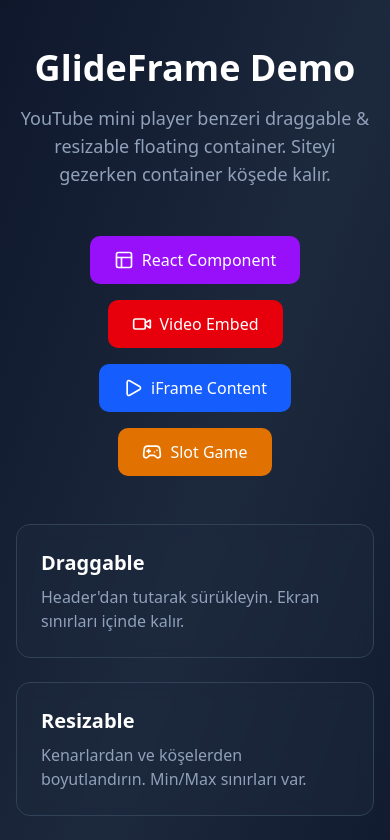
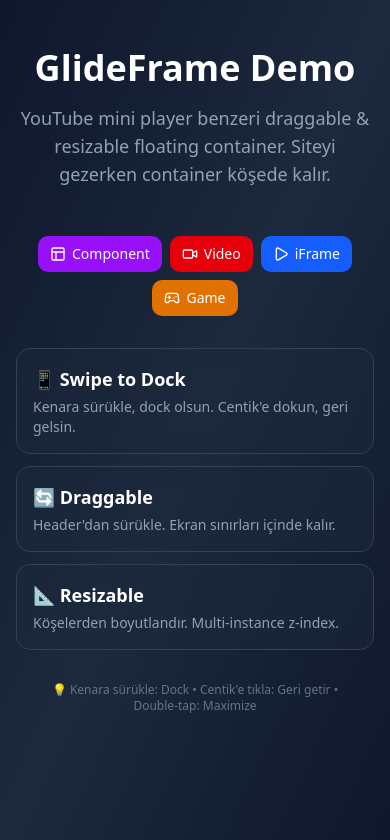
Before and after one commit to atknatk/glide-frame, a Next.js app: page / in a window 390 px wide. Shown: the top 840 px of the page. Built offline with nearby package versions, Linux system fonts and the light colour scheme.

Commit message:
Feature: Swipe-to-dock - drag to edge to minimize, tap handle to restore + mobile responsive UI

```diff
--- a/app/page.tsx
+++ b/app/page.tsx
@@ -1,8 +1,22 @@
 "use client";
 
-import { useState } from "react";
+import { useState, useSyncExternalStore } from "react";
 import { GlideFrame } from "@/components/glide-frame";
 import { Play, Video, Gamepad2, Layout } from "lucide-react";
+
+const MOBILE_BREAKPOINT = 768;
+
+// Hook for responsive size
+function useIsMobile() {
+  return useSyncExternalStore(
+    (callback) => {
+      window.addEventListener("resize", callback);
+      return () => window.removeEventListener("resize", callback);
+    },
+    () => window.innerWidth < MOBILE_BREAKPOINT,
+    () => false
+  );
+}
 
 // Demo component to show inside GlideFrame
 function DemoContent({ title, color }: { title: string; color: string }) {
@@ -10,11 +24,11 @@ function DemoContent({ title, color }: { title: string; color: string }) {
     <div
       className={`h-full w-full flex flex-col items-center justify-center gap-4 ${color}`}
     >
-      <h2 className="text-2xl font-bold text-white">{title}</h2>
-      <p className="text-white/80 text-center px-4">
-        This is a draggable and resizable container.
+      <h2 className="text-xl md:text-2xl font-bold text-white">{title}</h2>
+      <p className="text-white/80 text-center px-4 text-sm md:text-base">
+        Draggable & resizable container.
         <br />
-        Try moving it around!
+        Kenara sürükle → Dock!
       </p>
     </div>
   );
@@ -28,6 +42,7 @@ interface FrameConfig {
 
 export default function Home() {
   const [frames, setFrames] = useState<FrameConfig[]>([]);
+  const isMobile = useIsMobile();
 
   const addFrame = (type: FrameConfig["type"]) => {
     const id = `frame-${Date.now()}`;
@@ -73,6 +88,23 @@ export default function Home() {
     }
   };
 
+  // Responsive frame sizes
+  const getFrameSize = () => {
+    if (isMobile) {
+      const width = typeof window !== "undefined" ? window.innerWidth - 40 : 300;
+      return { width: Math.min(width, 340), height: 280 };
+    }
+    return { width: 480, height: 320 };
+  };
+
+  // Responsive frame position
+  const getFramePosition = (index: number) => {
+    if (isMobile) {
+      return { x: 20, y: 100 + index * 30 };
+    }
+    return { x: 100 + index * 40, y: 100 + index * 40 };
+  };
+
   return (
     <div className="min-h-screen bg-gradient-to-br from-slate-900 via-slate-800 to-slate-900">
       {/* Main Content */}
@@ -88,62 +120,62 @@ export default function Home() {
         </div>
 
         {/* Control Buttons */}
-        <div className="flex flex-wrap justify-center gap-4 mb-12">
+        <div className="flex flex-wrap justify-center gap-2 md:gap-4 mb-8 md:mb-12">
           <button
             onClick={() => addFrame("component")}
-            className="flex items-center gap-2 px-6 py-3 bg-purple-600 hover:bg-purple-700 text-white rounded-lg transition-colors"
+            className="flex items-center gap-1.5 md:gap-2 px-3 md:px-6 py-2 md:py-3 bg-purple-600 hover:bg-purple-700 active:scale-95 text-white text-sm md:text-base rounded-lg transition-all"
           >
-            <Layout className="w-5 h-5" />
-            React Component
+            <Layout className="w-4 h-4 md:w-5 md:h-5" />
+            <span className="hidden sm:inline">React</span> Component
           </button>
           <button
             onClick={() => addFrame("video")}
-            className="flex items-center gap-2 px-6 py-3 bg-red-600 hover:bg-red-700 text-white rounded-lg transition-colors"
+            className="flex items-center gap-1.5 md:gap-2 px-3 md:px-6 py-2 md:py-3 bg-red-600 hover:bg-red-700 active:scale-95 text-white text-sm md:text-base rounded-lg transition-all"
           >
-            <Video className="w-5 h-5" />
-            Video Embed
+            <Video className="w-4 h-4 md:w-5 md:h-5" />
+            Video
           </button>
           <button
             onClick={() => addFrame("iframe")}
-            className="flex items-center gap-2 px-6 py-3 bg-blue-600 hover:bg-blue-700 text-white rounded-lg transition-colors"
+            className="flex items-center gap-1.5 md:gap-2 px-3 md:px-6 py-2 md:py-3 bg-blue-600 hover:bg-blue-700 active:scale-95 text-white text-sm md:text-base rounded-lg transition-all"
           >
-            <Play className="w-5 h-5" />
-            iFrame Content
+            <Play className="w-4 h-4 md:w-5 md:h-5" />
+            iFrame
           </button>
           <button
             onClick={() => addFrame("game")}
-            className="flex items-center gap-2 px-6 py-3 bg-amber-600 hover:bg-amber-700 text-white rounded-lg transition-colors"
+            className="flex items-center gap-1.5 md:gap-2 px-3 md:px-6 py-2 md:py-3 bg-amber-600 hover:bg-amber-700 active:scale-95 text-white text-sm md:text-base rounded-lg transition-all"
           >
-            <Gamepad2 className="w-5 h-5" />
-            Slot Game
+            <Gamepad2 className="w-4 h-4 md:w-5 md:h-5" />
+            Game
           </button>
         </div>
 
         {/* Features */}
-        <div className="grid md:grid-cols-3 gap-6 max-w-4xl mx-auto">
-          <div className="bg-slate-800/50 backdrop-blur-sm rounded-xl p-6 border border-slate-700">
-            <h3 className="text-xl font-semibold text-white mb-2">Draggable</h3>
-            <p className="text-slate-400">
-              Header&apos;dan tutarak sürükleyin. Ekran sınırları içinde kalır.
+        <div className="grid grid-cols-1 sm:grid-cols-3 gap-3 md:gap-6 max-w-4xl mx-auto">
+          <div className="bg-slate-800/50 backdrop-blur-sm rounded-xl p-4 md:p-6 border border-slate-700">
+            <h3 className="text-lg md:text-xl font-semibold text-white mb-1 md:mb-2">📱 Swipe to Dock</h3>
+            <p className="text-slate-400 text-sm md:text-base">
+              Kenara sürükle, dock olsun. Centik&apos;e dokun, geri gelsin.
             </p>
           </div>
-          <div className="bg-slate-800/50 backdrop-blur-sm rounded-xl p-6 border border-slate-700">
-            <h3 className="text-xl font-semibold text-white mb-2">Resizable</h3>
-            <p className="text-slate-400">
-              Kenarlardan ve köşelerden boyutlandırın. Min/Max sınırları var.
+          <div className="bg-slate-800/50 backdrop-blur-sm rounded-xl p-4 md:p-6 border border-slate-700">
+            <h3 className="text-lg md:text-xl font-semibold text-white mb-1 md:mb-2">🔄 Draggable</h3>
+            <p className="text-slate-400 text-sm md:text-base">
+              Header&apos;dan sürükle. Ekran sınırları içinde kalır.
             </p>
           </div>
-          <div className="bg-slate-800/50 backdrop-blur-sm rounded-xl p-6 border border-slate-700">
-            <h3 className="text-xl font-semibold text-white mb-2">Multi-Instance</h3>
-            <p className="text-slate-400">
-              Birden fazla frame açın. Tıklanan üste gelir (z-index).
+          <div className="bg-slate-800/50 backdrop-blur-sm rounded-xl p-4 md:p-6 border border-slate-700">
+            <h3 className="text-lg md:text-xl font-semibold text-white mb-1 md:mb-2">📐 Resizable</h3>
+            <p className="text-slate-400 text-sm md:text-base">
+              Köşelerden boyutlandır. Multi-instance z-index.
             </p>
           </div>
         </div>
 
         {/* Instructions */}
-        <div className="mt-12 text-center text-slate-500 text-sm">
-          <p>💡 Minimize: Sağ alt köşeye küçülür • Maximize: Full-screen olur • Double-click: Toggle maximize</p>
+        <div className="mt-8 md:mt-12 text-center text-slate-500 text-xs md:text-sm px-4">
+          <p>💡 Kenara sürükle: Dock • Centik&apos;e tıkla: Geri getir • Double-tap: Maximize</p>
         </div>
       </main>
 
@@ -153,11 +185,8 @@ export default function Home() {
           key={frame.id}
           id={frame.id}
           title={frame.title}
-          defaultPosition={{
-            x: 100 + index * 50,
-            y: 100 + index * 50,
-          }}
-          defaultSize={{ width: 640, height: 400 }}
+          defaultPosition={getFramePosition(index)}
+          defaultSize={getFrameSize()}
           onClose={() => removeFrame(frame.id)}
         >
           {renderFrameContent(frame)}
--- a/components/glide-frame/GlideFrame.tsx
+++ b/components/glide-frame/GlideFrame.tsx
@@ -90,8 +90,6 @@ export function GlideFrame({
   // If docked, render the dock handle instead of Rnd
   if (state.isDocked) {
     const isDockedLeft = state.dockedSide === "left";
-    const windowHeight = typeof window !== "undefined" ? window.innerHeight : 1080;
-    const topPosition = (windowHeight - DOCKED_HEIGHT) / 2;
 
     return (
       <div
@@ -100,7 +98,7 @@ export function GlideFrame({
         style={{
           zIndex: state.zIndex,
           position: "fixed",
-          top: topPosition,
+          top: state.dockedY,
           [isDockedLeft ? "left" : "right"]: 0,
           width: DOCKED_HANDLE_WIDTH,
           height: DOCKED_HEIGHT,
@@ -110,12 +108,13 @@ export function GlideFrame({
         className={cn(
           "cursor-pointer",
           "flex items-center justify-center",
-          isDockedLeft ? "rounded-r-lg" : "rounded-l-lg",
+          isDockedLeft ? "rounded-r-xl" : "rounded-l-xl",
           "bg-primary/90 backdrop-blur-sm",
           "shadow-lg shadow-black/20",
           "border border-border/50",
           isDockedLeft ? "border-l-0" : "border-r-0",
-          "hover:bg-primary hover:scale-105",
+          "hover:bg-primary",
+          "hover:w-10",
           "active:scale-95",
           "transition-all duration-150",
           "touch-manipulation"
@@ -125,9 +124,9 @@ export function GlideFrame({
         title={`Restore ${title}`}
       >
         {isDockedLeft ? (
-          <ChevronRight className="h-4 w-4 text-primary-foreground" />
+          <ChevronRight className="h-5 w-5 text-primary-foreground" />
         ) : (
-          <ChevronLeft className="h-4 w-4 text-primary-foreground" />
+          <ChevronLeft className="h-5 w-5 text-primary-foreground" />
         )}
       </div>
     );
@@ -156,7 +155,12 @@ export function GlideFrame({
       } : false}
       onDragStart={() => actions.bringToFront()}
       onDragStop={(_e, d) => {
-        actions.updatePosition({ x: d.x, y: d.y });
+        const newPosition = { x: d.x, y: d.y };
+        // Check if dragged to edge - if so, dock instead of just updating position
+        const didDock = actions.checkAndDock(newPosition);
+        if (!didDock) {
+          actions.updatePosition(newPosition);
+        }
       }}
       onResizeStart={() => actions.bringToFront()}
       onResizeStop={(_e, _direction, ref, _delta, position) => {
--- a/components/glide-frame/types.ts
+++ b/components/glide-frame/types.ts
@@ -21,6 +21,7 @@ export interface GlideFrameState {
   isMaximized: boolean;
   isDocked: boolean;
   dockedSide: DockSide;
+  dockedY: number; // Y position of the docked handle
   isVisible: boolean;
   position: Position;
   size: Size;
@@ -81,8 +82,11 @@ export const MOBILE_DEFAULT_SIZE: Size = { width: 320, height: 400 };
 export const MOBILE_MIN_SIZE: Size = { width: 280, height: 200 };
 
 // Docked (minimized) state
-export const DOCKED_HANDLE_WIDTH = 24; // Width of visible handle when docked
-export const DOCKED_HEIGHT = 120; // Height of docked frame
+export const DOCKED_HANDLE_WIDTH = 28; // Width of visible handle when docked
+export const DOCKED_HEIGHT = 100; // Height of docked handle
+
+// Edge detection threshold for swipe-to-dock
+export const DOCK_EDGE_THRESHOLD = 80; // px from edge to trigger dock
 
 // Animation duration in ms
 export const ANIMATION_DURATION = 200;
@@ -100,8 +104,8 @@ export const MAXIMIZE_PADDING = 20;
 export interface UseGlideFrameReturn {
   state: GlideFrameState;
   actions: {
-    dockLeft: () => void;
-    dockRight: () => void;
+    dockLeft: (y?: number) => void;
+    dockRight: (y?: number) => void;
     undock: () => void;
     maximize: () => void;
     restore: () => void;
@@ -109,6 +113,7 @@ export interface UseGlideFrameReturn {
     updatePosition: (position: Position) => void;
     updateSize: (size: Size) => void;
     bringToFront: () => void;
+    checkAndDock: (position: Position) => boolean; // Returns true if docked
   };
   computed: {
     canDrag: boolean;
```
Also changed, not shown: components/glide-frame/hooks/useGlideFrame.ts (+37 -4 lines).
